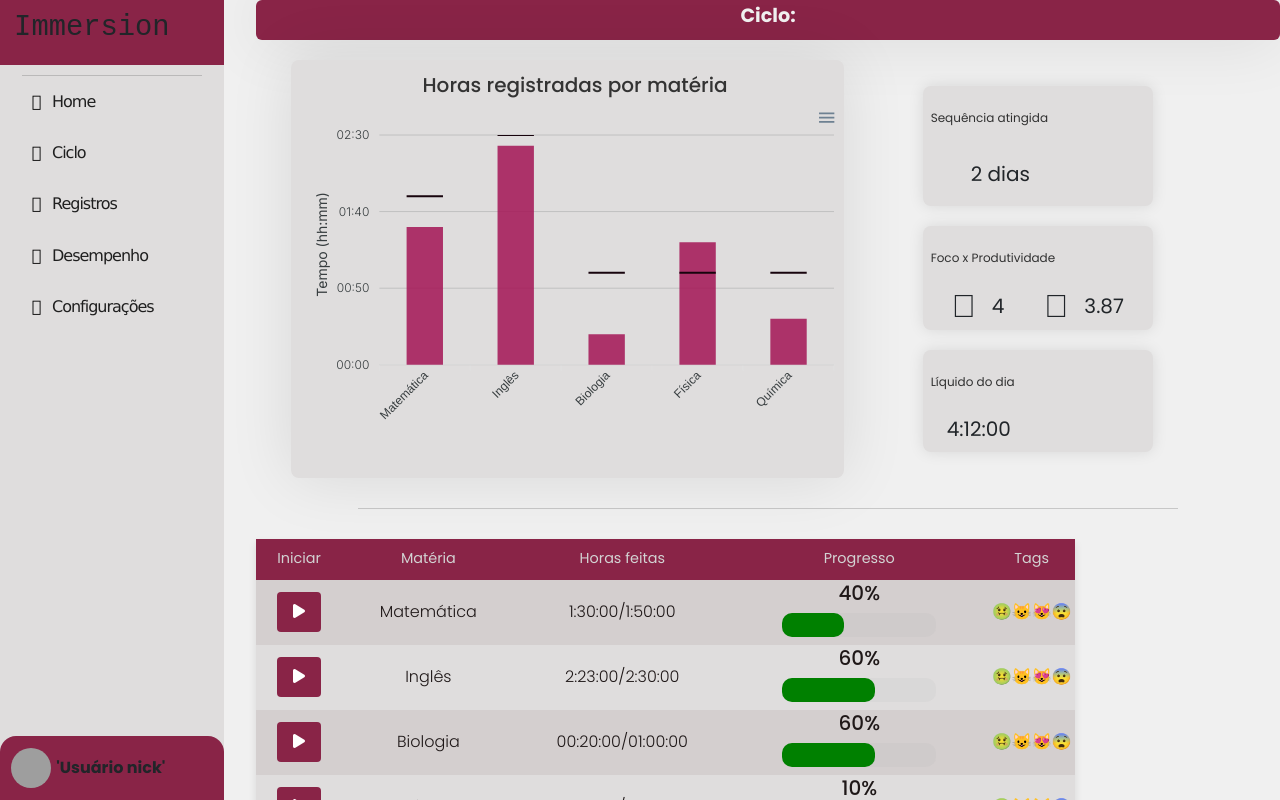
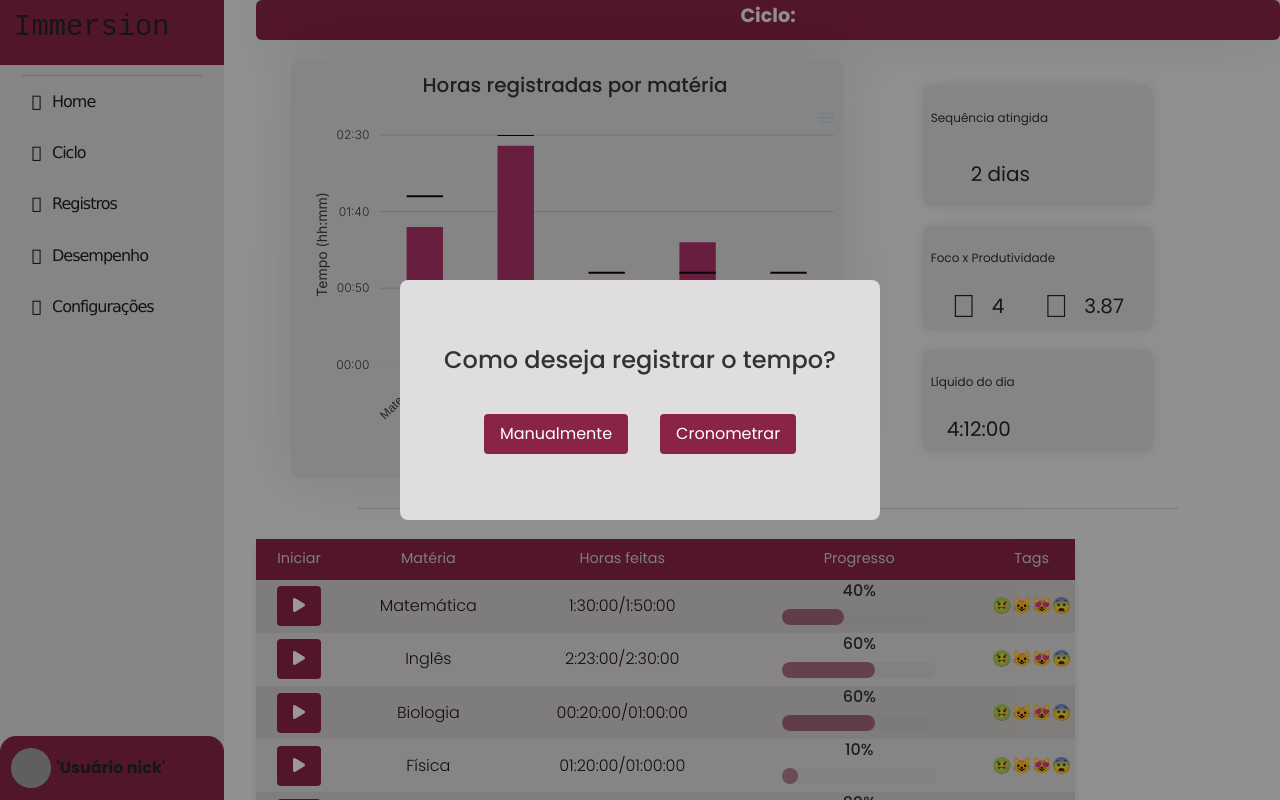
Before and after one commit to FreitassPedro/Immersion, a React (Vite) app in the folder frontend/: page /ciclo in a window 1280 px wide. Both pictures are taken after a click on the button 299 px from the left and 612 px from the top of the page. Shown: the top 800 px of the page. Built offline with nearby package versions, Linux system fonts and the light colour scheme; grey boxes are pictures that could not be loaded; some icons are missing.

Commit message:
fix/refactor: Calculo e CSS do progresso
- Arrumado display do progresso em %
- Arrumado troca de cor conforme progresso
- Arrumado horas atualizads nao alterando
- Estilizado Modal Manual Stopwatch

```diff
--- a/frontend/src/components/CicloTable/index.tsx
+++ b/frontend/src/components/CicloTable/index.tsx
@@ -35,7 +35,6 @@ export const CicloTable = () => {
         console.log("Modal aberto", id);
     };
 
-    // callBack foi usado pois nao ha necessidade de recriar a funcao a cada renderizacao se ela nao mudar
     const handleRegisterOption = useCallback(
         (option: "manual" | "stopwatch") => () => {
             setStep(option === 'manual' ? 'register' : 'stopwatch');
@@ -46,19 +45,23 @@ export const CicloTable = () => {
 
     const handleSaveRegistro = useCallback((novoRegistro: NovoRegistro) => {
         setDadosTabela((prevDados) =>
-            prevDados.map((item) =>
-                item.id === novoRegistro.id
-                    ? {
-                        ...item,
-                        horasRealizadas: timeSecondsToString(
-                            timeStringToSeconds(item.horasRealizadas) + parseInt(novoRegistro.horasFeitas)
-                        ),
-                        progresso:
-                            (timeStringToSeconds(item.horasRealizadas) + parseInt(novoRegistro.horasFeitas)) /
-                            timeStringToSeconds(item.horasMeta),
-                    }
-                    : item
-            )
+            prevDados.map((item) => {
+                if (item.id !== novoRegistro.id) return item;
+                const secondsItemHorasRealizadas = timeStringToSeconds(item.horasRealizadas);
+                const secondsRegistroHorasFeitas = timeStringToSeconds(novoRegistro.horasFeitas);
+
+                const horasAtualizadas = secondsItemHorasRealizadas + secondsRegistroHorasFeitas;
+                const progressoAtualizado = (horasAtualizadas / timeStringToSeconds(item.horasMeta));
+                const horasAtualizadasFormatadas = timeSecondsToString(horasAtualizadas);
+
+                return {
+                    ...item,
+                    horasRealizadas: horasAtualizadasFormatadas,
+                    progresso:
+                        progressoAtualizado,
+                };
+
+            })
         );
     }, []);
 
@@ -82,43 +85,39 @@ export const CicloTable = () => {
         }
     }, [step]);
 
-    useEffect(() => {
-        console.log("Opção selecionada", step);
-    }, [step]);
 
     const getProgressClass = (progresso: number) => {
-        if (progresso < 0.3) return "pgbar-low";
-        if (progresso < 0.7) return "pgbar-medium";
-        if (progresso < 1) return "pgbar-high";
-        return "pgbar-completed";
+        if (progresso < 0.3) return styles.pgbarlow;
+        if (progresso < 0.7) return styles.pgbarmedium;
+        if (progresso < 1) return styles.pgbarhigh;
+        return styles.pgbarcompleted;
     };
 
     return (
-        <div className={styles["table-responsive ciclo-table"]}> {/* Use styles */}
-            <table className={styles.table}> {/* Use styles */}
+        <div className={styles["table-responsive ciclo-table"]}>
+            <table className={styles.table}>
                 <thead>
                     <tr>
-                        <th className={styles.th} style={{ width: '10%' }}>Iniciar</th> {/* Use styles para th */}
+                        <th className={styles.th} style={{ width: '10%' }}>Iniciar</th>
                         <th scope="col" className={styles.th} style={{ width: '20%' }}>Matéria</th>
                         <th scope="col" className={styles.th} style={{ width: '25%' }}>Horas feitas</th>
                         <th scope="col" className={styles.th} style={{ width: '30%' }}>Progresso</th>
                         <th scope="col" className={styles.th} style={{ width: '10%' }}>Tags</th>
                     </tr>
                 </thead>
-
                 <tbody>
                     {dadosTabela.map((item) => (
-                        <tr key={item.id} className={styles.tr}> {/* Use styles para tr */}
-                            <td className={styles.td}> {/* Use styles para td */}
-                                <button onClick={() => openModal(item.id)} className={styles.button}> {/* Use styles para button */}
+                        <tr key={item.id} className={styles.tr}>
+                            <td className={styles.td}>
+                                <button onClick={() => openModal(item.id)} className={styles.button}>
                                     <i className="fa-solid fa-play" />
                                 </button>
                             </td>
                             <td className={styles.td}>{item.materia}</td>
                             <td className={styles.td}>{item.horasRealizadas}/{item.horasMeta}</td>
                             <td className={styles.td}>
-                                <h5 className={styles.progressPercentage}>{(item.progresso * 100).toPrecision(2)}%</h5> {/* Use styles para a porcentagem */}
-                                <progress value={item.progresso} max={1} className={`${styles.progress} ${getProgressClass(item.progresso)}`} /> {/* Use styles para a barra de progresso */}
+                                <h5 className={styles.progressTitle}>{(item.progresso * 100).toFixed(0)}%</h5>
+                                <progress value={item.progresso} max={1} className={`${styles.progress} ${getProgressClass(item.progresso)}`} />
                             </td>
                             <td className={styles.td}>{item.tags}</td>
                         </tr>
@@ -127,11 +126,13 @@ export const CicloTable = () => {
             </table>
 
             {isModalOpen && (
-                <div className={`${styles["ciclo-register"]} ${styles.modalcard}`}> {/* Use styles para as classes do modal */}
-                    <h3 className={styles.modalTitle}>Como deseja registrar o tempo?</h3> {/* Use styles para o título do modal */}
-                    <div className={styles["modal-options"]}>
-                        <button onClick={handleRegisterOption("manual")} className={styles.modalButton}>Manualmente</button> {/* Use styles para os botões do modal */}
-                        <button onClick={handleRegisterOption("stopwatch")} className={styles.modalButton}>Cronometrar</button>
+                <div className={styles.modal}>
+                    <div className={styles["modal-content"]}>
+                        <h2>Como deseja registrar o tempo?</h2>
+                        <div className={styles["modal-options"]}>
+                            <button onClick={handleRegisterOption("manual")} className={styles.modalButton}>Manualmente</button>
+                            <button onClick={handleRegisterOption("stopwatch")} className={styles.modalButton}>Cronometrar</button>
+                        </div>
                     </div>
                 </div>
             )}
--- a/frontend/src/pages/Ciclo/styles.module.css
+++ b/frontend/src/pages/Ciclo/styles.module.css
@@ -175,10 +175,15 @@ hr {
 
 progress {
     width: 60%;
-    height: 1.5rem;
+    height: 1rem;
     border-radius: 0.625rem;
+
 }
-
+.progressTitle {
+    font-size: 1rem;
+    color: #333333;
+    text-align: center;
+}
 progress::-webkit-progress-bar {
     background-color: rgba(170, 170, 170, 0.1);
     border-radius: 0.625rem;
@@ -193,44 +198,77 @@ progress::-moz-progress-bar {
 }
 
 
-.pgbar-low::-moz-progress-bar {
-    background: var(--primary-color);
+.pgbarlow::-moz-progress-bar {
+    background: rgb(137, 36, 71, 0.5);
 }
 
-.pgbar-low::-webkit-progress-value {
-    background: var(--primary-color);
+.pgbarlow::-webkit-progress-value {
+    background: rgb(137, 36, 71, 0.5);
 }
 
-.pgbar-medium::-moz-progress-bar {
-    background: var(--primary-color);
+.pgbarmedium::-moz-progress-bar {
+    background: rgb(137, 36, 71, 0.6);
 }
 
-.pgbar-medium::-webkit-progress-value {
-    background: var(--primary-color);
+.pgbarmedium::-webkit-progress-value {
+    background: rgb(137, 36, 71, 0.6);
 }
 
-.pgbar-high::-moz-progress-bar {
-    background: var(--primary-color);
+.pgbarhigh::-moz-progress-bar {
+    background: rgb(137, 36, 71, 0.9);
 }
 
-.pgbar-high::-webkit-progress-value {
-    background: var(--primary-color);
+.pgbarhigh::-webkit-progress-value {
+    background: rgb(137, 36, 71, 0.9);
 }
 
-.pgbar-completed::-moz-progress-bar {
-    background: var(--primary-color);
+.pgbarcompleted::-moz-progress-bar {
+    background: rgb(214, 99, 99);
 }
 
-.pgbar-completed::-webkit-progress-value {
-    background: var(--primary-color);
+.pgbarcompleted::-webkit-progress-value {
+    background: rgb(214, 99, 99);
 }
 
 @media (max-width: 768px) {
     .sidebar {
         display: none;
         /* Oculta o sidebar em telas menores que 768px */
+    }
+}
 
-    }
+.modal {
+    position: fixed;
+    width: 100%;
+    height: 100%;
+    z-index: 1;
+    left: 0;
+    top: 0;
+    display: flex;
+    justify-content: center;
+    align-items: center;
 
+    background-color: rgba(0, 0, 0, 0.4);
+}
 
+.modal-content {
+    display: flex;
+    justify-content: center;
+    align-items: center;
+    flex-direction: column;
+    gap: 2rem;
+    width: 30rem;
+    height: 15rem;
+    border-radius: 0.5rem;
+    background-color: var(--secondary-color);
 }
+
+.modal-content h2 {
+    font-size: 1.5rem;
+    color: #333333;
+}
+
+.modal-options {
+    gap: 2rem;
+    display: flex;
+}
```
